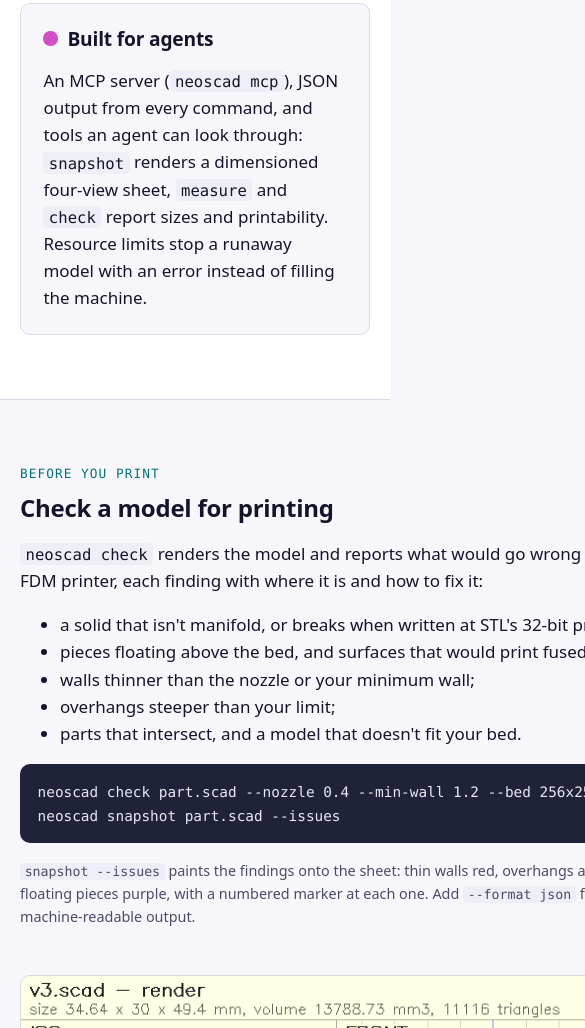
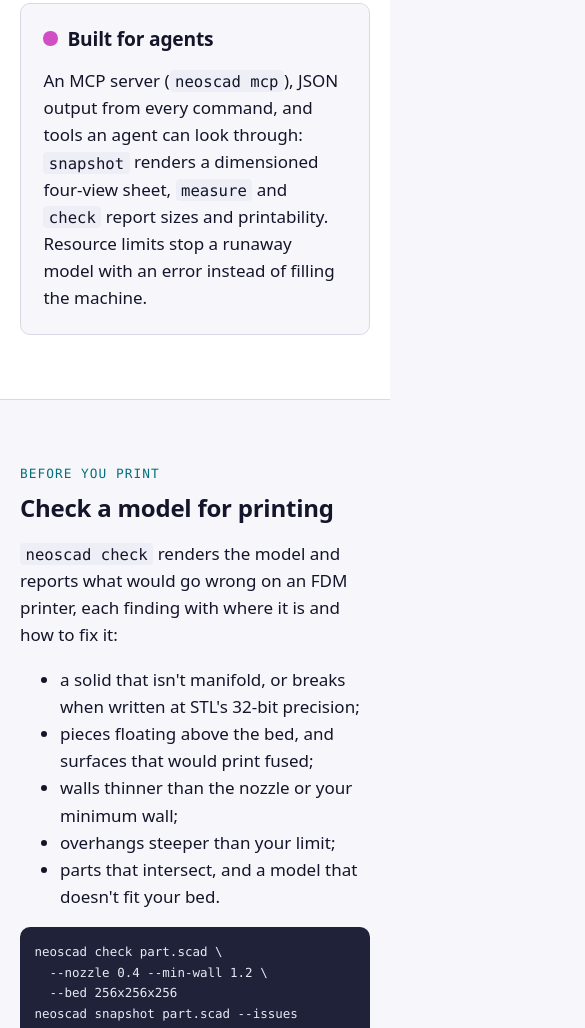
Before and after one commit to neoscad/website, a plain HTML site: page index.html in a window 390 px wide. Shown: the part 3718-4746 px from the top of the page, 585 px wide, since content can reach past the window. Drawn offline with Linux system fonts and the light colour scheme.

Commit message:
Fix the home page's width on phones
The printability section's one-line command widened its grid column to
633 px, so the whole page scrolled sideways on phones. Grid items may now
shrink below their content, the command is split with shell line
continuations, and code blocks are a little tighter under 26rem. Checked
at 320, 375 and 414 px on every page: no page is wider than the screen.

```diff
--- a/index.html
+++ b/index.html
@@ -201,7 +201,9 @@
             <li>overhangs steeper than your limit;</li>
             <li>parts that intersect, and a model that doesn't fit your bed.</li>
           </ul>
-<pre><code>neoscad check part.scad --nozzle 0.4 --min-wall 1.2 --bed 256x256x256
+<pre><code>neoscad check part.scad \
+  --nozzle 0.4 --min-wall 1.2 \
+  --bed 256x256x256
 neoscad snapshot part.scad --issues</code></pre>
           <p class="small muted">
             <code>snapshot --issues</code> paints the findings onto the sheet: thin
--- a/styles.css
+++ b/styles.css
@@ -71,6 +71,15 @@ pre {
   overflow-x: auto;
   line-height: 1.5;
   overflow-wrap: normal;
+}
+
+@media (max-width: 26rem) {
+  /* Commands on a phone: a little smaller and tighter, so a 35-character
+     line fits a 320 px screen without scrolling. */
+  pre {
+    font-size: 0.8em;
+    padding: 0.85rem 0.9rem;
+  }
 }
 
 h1,
@@ -496,6 +505,14 @@ a[aria-disabled="true"] {
   align-items: start;
 }
 
+/* A grid item's minimum width is its content's by default, so one long
+   unbreakable line (a <pre> command) would widen the column past the
+   screen. Let items shrink; <pre> then scrolls inside its own box. */
+.grid-2 > *,
+.grid-3 > * {
+  min-width: 0;
+}
+
 @media (max-width: 26rem) {
   /* 20rem columns plus padding would overflow a 390 px screen. */
   .grid-2 {
```
